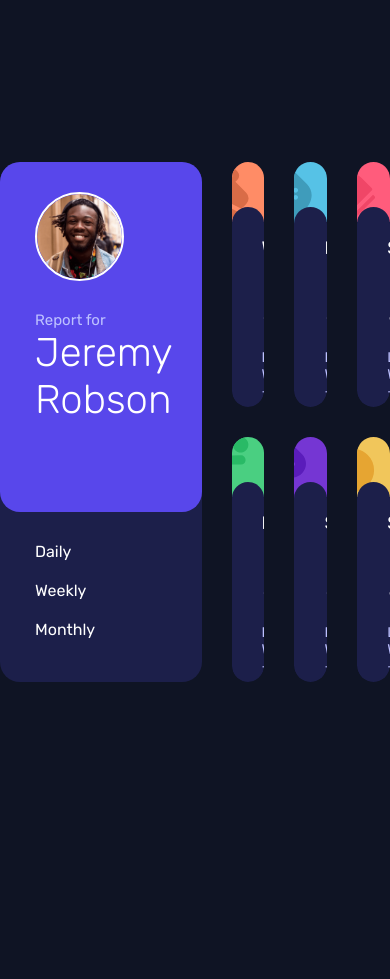
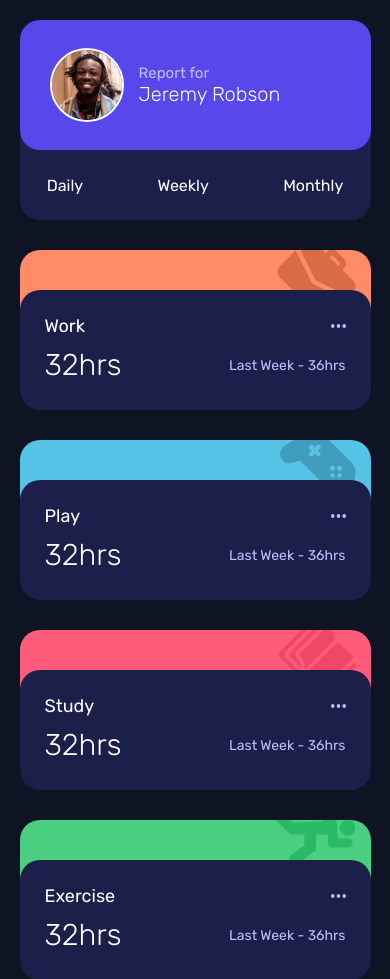
Before and after one commit to tortiman/time_tracking_dashboard, a plain HTML site: page index.html in a window 390 px wide. Shown: the top 979 px of the page. Before the commit the page ends 844 px from the top, so only its background shows below. Drawn offline with Linux system fonts and the light colour scheme.

Commit message:
responsive design in mobile devices

```diff
--- a/index.html
+++ b/index.html
@@ -19,8 +19,10 @@
         <section class="personal">
           <div class="personal-container">
             <img src="./images/image-jeremy.png" alt="" class="photo" />
+            <div class="report-name">
               <span class="report">Report for</span>
               <span class="name">Jeremy Robson</span>
+            </div>
           </div>
         </section>
         <nav class="calendar">
@@ -41,8 +43,10 @@
               <span class="title">Work</span>
               <img src="./images/icon-ellipsis.svg" alt="" class="ellipsis" />
             </div>
+            <div class="hours-weeks-hours">
               <span class="hours">32hrs</span>
               <span class="weeks-hours">Last Week - 36hrs</span>
+            </div>
           </div>
         </section>
       </article>
@@ -56,8 +60,10 @@
               <span class="title">Play</span>
               <img src="./images/icon-ellipsis.svg" alt="" class="ellipsis" />
             </div>
+            <div class="hours-weeks-hours">
               <span class="hours">32hrs</span>
               <span class="weeks-hours">Last Week - 36hrs</span>
+            </div>
           </div>
         </section>
       </article>
@@ -71,8 +77,10 @@
               <span class="title">Study</span>
               <img src="./images/icon-ellipsis.svg" alt="" class="ellipsis" />
             </div>
+            <div class="hours-weeks-hours">
               <span class="hours">32hrs</span>
               <span class="weeks-hours">Last Week - 36hrs</span>
+            </div>
           </div>
         </section>
       </article>
@@ -86,8 +94,10 @@
               <span class="title">Exercise</span>
               <img src="./images/icon-ellipsis.svg" alt="" class="ellipsis" />
             </div>
+            <div class="hours-weeks-hours">
               <span class="hours">32hrs</span>
               <span class="weeks-hours">Last Week - 36hrs</span>
+            </div>
           </div>
         </section>
       </article>
@@ -101,8 +111,10 @@
               <span class="title">Social</span>
               <img src="./images/icon-ellipsis.svg" alt="" class="ellipsis" />
             </div>
+            <div class="hours-weeks-hours">
               <span class="hours">32hrs</span>
               <span class="weeks-hours">Last Week - 36hrs</span>
+            </div>
           </div>
         </section>
       </article>
@@ -116,8 +128,10 @@
               <span class="title">Selfcare</span>
               <img src="./images/icon-ellipsis.svg" alt="" class="ellipsis" />
             </div>
+            <div class="hours-weeks-hours">
               <span class="hours">32hrs</span>
               <span class="weeks-hours">Last Week - 36hrs</span>
+            </div>
           </div>
         </section>
       </article>
--- a/styles/style.css
+++ b/styles/style.css
@@ -31,7 +31,6 @@ body{
     grid-template-columns: 1fr 1fr 1fr 1fr;
     grid-template-rows: 1fr 1fr;
     width: 1110px;
-    height:520px;
     gap: 30px;
 
 }
@@ -55,7 +54,7 @@ body{
 }
 
 .personal .personal-container{
-    padding: 30px 30px 90px 35px;
+    padding: 30px 30px 80px 35px;
     display: flex;
     flex-direction: column;
 }
@@ -89,7 +88,6 @@ body{
 
 .work{
    border-radius: 20px;
-
    position: relative;
    overflow: hidden;
 }
@@ -209,3 +207,178 @@ body{
 .upper-image.selfcare-image{
     background-color: var(--YellowPrimary300);
 }
+
+.report-name{
+    margin-top: 40px;
+}
+
+.container .container-task .task .hours-weeks-hours{
+        display: flex;
+        flex-direction: column;
+        justify-content: center;
+        align-items: start;
+        gap: 20px;
+    }
+/* ---- RESPONSIVE DESIGN ----*/
+
+@media (min-width:401px) and (max-width: 800px){
+    .container{
+
+        width: 750px;
+        gap: 30px;
+    }
+
+    .name{
+        font-size: 30px;
+    }
+
+    .container-task .task .hours{
+        font-size: 30px;
+    }
+
+    .task{
+        padding: 30px 20px 40px;
+    }
+
+    .container-task .task .weeks-hours{
+        margin: 0;
+        font-size: 12px;
+    }
+
+    .container .container-task .task .hours-weeks-hours{
+        display: flex;
+        flex-direction: column;
+        justify-content: center;
+        align-items: start;
+        margin-top: 20px;
+    }
+}
+
+@media (max-width:400px){
+    body {
+        align-items: flex-start;
+        justify-content: center;
+        height: auto;
+    }
+    .container{
+        margin-top: 20px;
+        display: flex;
+        flex-direction: column;
+        gap: 30px;
+        width: 90%;
+        height: auto;
+        justify-content: center;
+    }
+
+    .personal-calendar{
+
+        height: 200px;
+    }
+    .personal{
+        height: 130px;
+        width: 100%;
+        display: flex;
+        justify-content: center;
+        align-items: center ;
+    }
+
+    .personal-calendar .personal .personal-container{
+        padding: 30px 0 30px 30px ;
+        display: flex;
+        flex-direction: row;
+        align-items: center;
+        justify-content:  start;
+        gap: 15px;
+        width: 100%;
+    }
+
+    .personal-container .report-name .report{
+        margin: 0;
+    }
+
+    .report-name{
+        margin: 0;
+        display: flex;
+        flex-direction: column;
+    }
+    .personal .personal-container .name{
+        font-size: 20px;
+    }
+
+    .personal-calendar .personal .photo{
+        width: 70px;
+        height: 70px;
+    }
+
+
+    .container .calendar .time{
+        padding: 0;
+        height: 70px;
+        display: flex;
+        flex-direction: row;
+        justify-content: space-around;
+        align-items: center;
+    }
+
+
+    .container .work{
+        height: 160px;
+        width: 100%;
+
+    }
+
+    .container .play{
+        height: 160px;
+        width: 100%;
+    }
+
+    .container .study{
+        height: 160px;
+        width: 100%;
+    }
+
+    .container .exercise{
+        height: 160px;
+        width: 100%;
+    }
+
+    .container .social{
+        height: 160px;
+        width: 100%;
+    }
+
+    .container .selfcare{
+        height: 160px;
+        width: 100%;
+    }
+
+    .container-task{
+        height: 120px;
+
+    }
+
+    .task{
+        padding: 25px;
+        gap: 10px;
+    }
+
+    .task .weeks-hours{
+        margin: 0;
+    }
+
+    .container .container-task .task .hours-weeks-hours{
+        display: flex;
+        flex-direction: row;
+        justify-content: space-between;
+        width: 100%;
+        align-items: center;
+    }
+
+    .hours-weeks-hours .hours{
+        font-size: 30px;
+
+
+    }
+
+
+}
```
Lines whose indentation alone changed are shown as unchanged.
